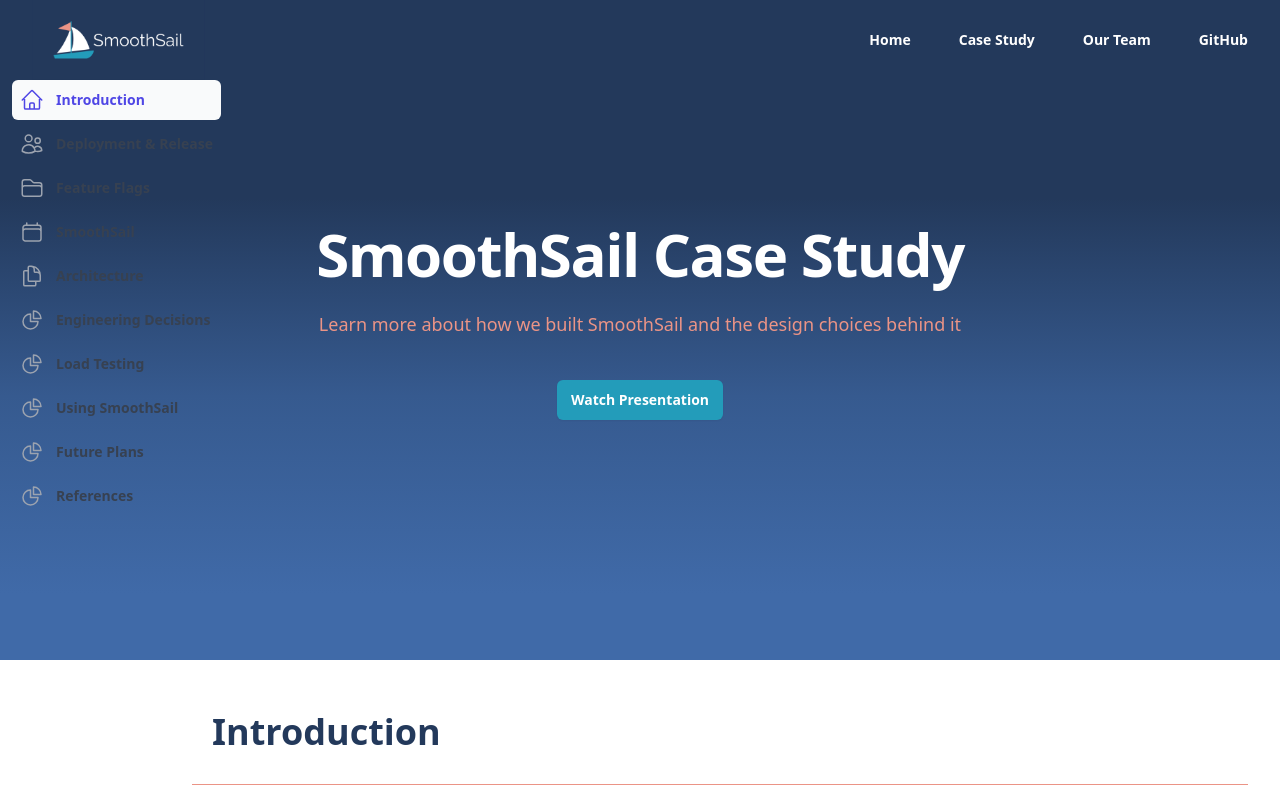
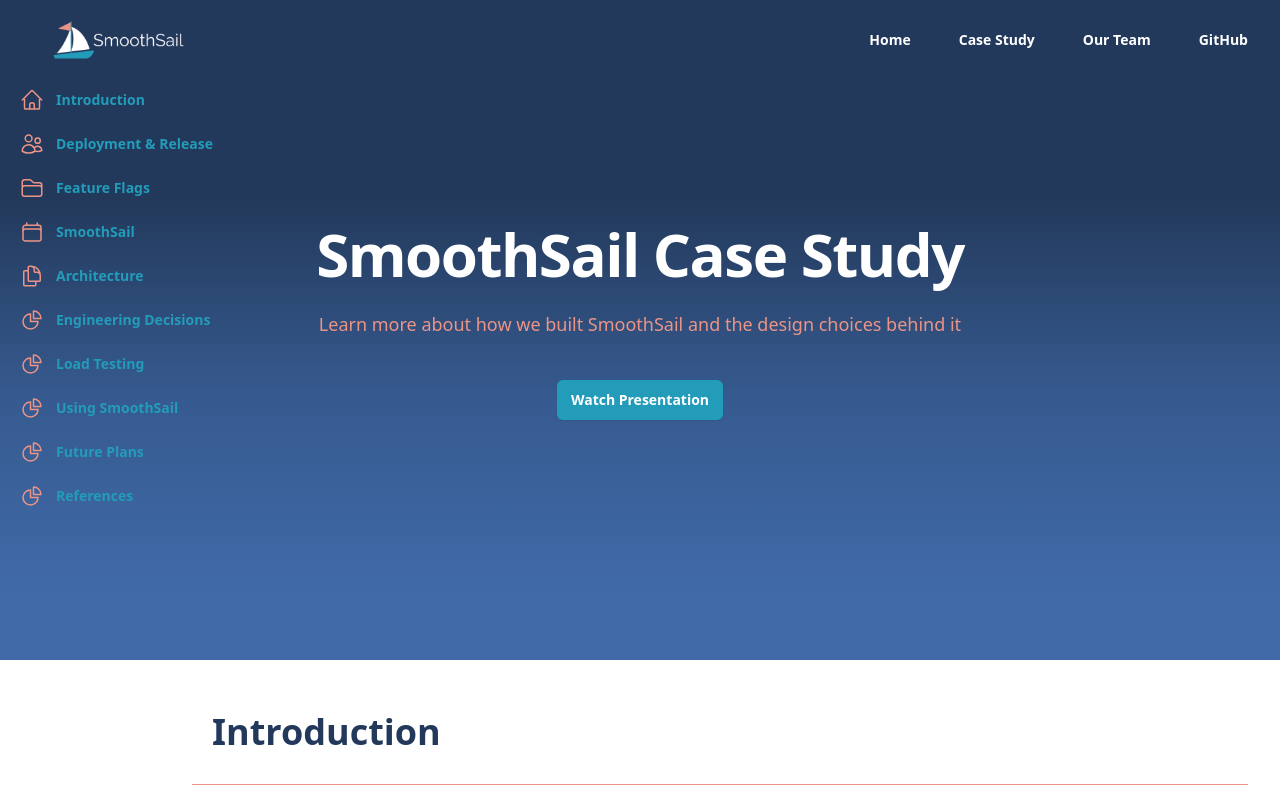
Before and after one commit to smooth-sail/smooth-sail.github.io, a React (Vite) app: page /case-study in a window 1280 px wide. Shown: the top 800 px of the page. Built offline with nearby package versions, Linux system fonts and the light colour scheme.

Commit message:
sidebar links to case study

```diff
--- a/src/components/case-study.jsx
+++ b/src/components/case-study.jsx
@@ -25,7 +25,7 @@
         <div className="mx-auto max-w-7xl sm:px-6 lg:px-8">
           <div className="border-b border-ss-coral pb-5 pt-10">
             <h3 className="text-4xl font-semibold leading-6 text-ss-bl p-5">
-              Introduction
+              <a id="introduction">Introduction</a>
             </h3>
           </div>
           <p className="p-5 text-ss-bl text-xl">
@@ -47,7 +47,7 @@
           </p>
           <div className="border-b border-ss-coral pb-5">
             <h3 className="text-4xl font-semibold leading-6 text-ss-bl p-5">
-              Deployment and Release
+              <a id="deployment-release">Deployment and Release</a>
             </h3>
           </div>
           <h4 className="text-2xl font-semibold leading-6 text-ss-bl p-5">
@@ -174,7 +174,9 @@
           </p>
           <div className="border-b border-ss-coral pb-5 pt-10">
             <h3 className="text-4xl font-semibold leading-6 text-ss-bl p-5">
-              Decoupling Feature Deployment and Release: Feature Flags
+              <a id="feature-flags">
+                Feature Flags: Decoupling Feature Deployment and Release
+              </a>
             </h3>
           </div>
           <h4 className="text-2xl font-semibold leading-6 text-ss-bl p-5">
@@ -398,7 +400,7 @@
           </p>
           <div className="border-b border-ss-coral pb-5 pt-10">
             <h3 className="text-4xl font-semibold leading-6 text-ss-bl p-5">
-              SmoothSail
+              <a id="smoothsail">SmoothSail</a>
             </h3>
           </div>
           <p className="p-5 text-ss-bl text-xl">
@@ -428,7 +430,7 @@
           </p>
           <div className="border-b border-ss-coral pb-5 pt-10">
             <h3 className="text-4xl font-semibold leading-6 text-ss-bl p-5">
-              Architecture
+              <a id="architecture">Architecture</a>
             </h3>
           </div>
           <p className="p-5 text-ss-bl text-xl">
@@ -750,7 +752,7 @@
           </p>
           <div className="border-b border-ss-coral pb-5 pt-10">
             <h3 className="text-4xl font-semibold leading-6 text-ss-bl p-5">
-              Engineering Decisions
+              <a id="engineering-decisions">Engineering Decisions</a>
             </h3>
           </div>
           <h4 className="text-2xl font-semibold leading-6 text-ss-bl p-5">
@@ -1040,7 +1042,7 @@
           </p>
           <div className="border-b border-ss-coral pb-5 pt-10">
             <h3 className="text-4xl font-semibold leading-6 text-ss-bl p-5">
-              Load Testing
+              <a id="load-testing">Load Testing</a>
             </h3>
           </div>
           <p className="p-5 text-ss-bl text-xl">
@@ -1076,7 +1078,7 @@
           </p>
           <div className="border-b border-ss-coral pb-5 pt-10">
             <h3 className="text-4xl font-semibold leading-6 text-ss-bl p-5">
-              Using SmoothSail
+              <a id="using-smoothsail">Using SmoothSail</a>
             </h3>
           </div>
           <h4 className="text-2xl font-semibold leading-6 text-ss-bl p-5">
@@ -1234,7 +1236,7 @@
           </p>
           <div className="border-b border-ss-coral pb-5 pt-10">
             <h3 className="text-4xl font-semibold leading-6 text-ss-bl p-5">
-              Future Plans
+              <a id="future-plans">Future Plans</a>
             </h3>
           </div>
           <p className="p-5 text-ss-bl text-xl">
@@ -1280,7 +1282,7 @@
 
           <div className="border-b border-ss-coral pb-5 pt-10">
             <h3 className="text-4xl font-semibold leading-6 text-ss-bl p-5">
-              References
+              <a id="references">References</a>
             </h3>
           </div>
 
@@ -1329,7 +1331,6 @@
           <div className="border-b border-ss-coral pb-5 pt-10"></div>
         </div>
       </div>
-      {/* </div> */}
     </>
   );
 }
--- a/src/components/sidebar.jsx
+++ b/src/components/sidebar.jsx
@@ -8,31 +8,29 @@
 } from "@heroicons/react/24/outline";
 
 const navigation = [
-  { name: "Introduction", href: "#", icon: HomeIcon, current: true },
-  { name: "Deployment & Release", href: "#", icon: UsersIcon, current: false },
-  { name: "Feature Flags", href: "#", icon: FolderIcon, current: false },
-  { name: "SmoothSail", href: "#", icon: CalendarIcon, current: false },
+  { name: "Introduction", href: "#introduction", icon: HomeIcon },
+  {
+    name: "Deployment & Release",
+    href: "#deployment-release",
+    icon: UsersIcon,
+  },
+  { name: "Feature Flags", href: "#feature-flags", icon: FolderIcon },
+  { name: "SmoothSail", href: "#smoothsail", icon: CalendarIcon },
   {
     name: "Architecture",
-    href: "#",
+    href: "#architecture",
     icon: DocumentDuplicateIcon,
-    current: false,
   },
   {
     name: "Engineering Decisions",
-    href: "#",
+    href: "#engineering-decisions",
     icon: ChartPieIcon,
-    current: false,
   },
-  { name: "Load Testing", href: "#", icon: ChartPieIcon, current: false },
-  { name: "Using SmoothSail", href: "#", icon: ChartPieIcon, current: false },
-  { name: "Future Plans", href: "#", icon: ChartPieIcon, current: false },
-  { name: "References", href: "#", icon: ChartPieIcon, current: false },
+  { name: "Load Testing", href: "#load-testing", icon: ChartPieIcon },
+  { name: "Using SmoothSail", href: "#using-smoothsail", icon: ChartPieIcon },
+  { name: "Future Plans", href: "#future-plans", icon: ChartPieIcon },
+  { name: "References", href: "#references", icon: ChartPieIcon },
 ];
-
-function classNames(...classes) {
-  return classes.filter(Boolean).join(" ");
-}
 
 export default function Sidebar() {
   return (
@@ -42,20 +40,14 @@
           <li key={item.name}>
             <a
               href={item.href}
-              className={classNames(
-                item.current
-                  ? "bg-gray-50 text-indigo-600"
-                  : "text-gray-700 hover:text-indigo-600 hover:bg-gray-50",
-                "group flex gap-x-3 rounded-md p-2 text-sm leading-6 font-semibold"
-              )}
+              className={
+                "text-ss-blgr hover:text-ss-blgr-hover hover:bg-gray-50 group flex gap-x-3 rounded-md p-2 text-sm leading-6 font-semibold"
+              }
             >
               <item.icon
-                className={classNames(
-                  item.current
-                    ? "text-indigo-600"
-                    : "text-gray-400 group-hover:text-indigo-600",
-                  "h-6 w-6 shrink-0"
-                )}
+                className={
+                  "text-ss-coral group-hover:text-ss-blgr h-6 w-6 shrink-0"
+                }
                 aria-hidden="true"
               />
               {item.name}
```
